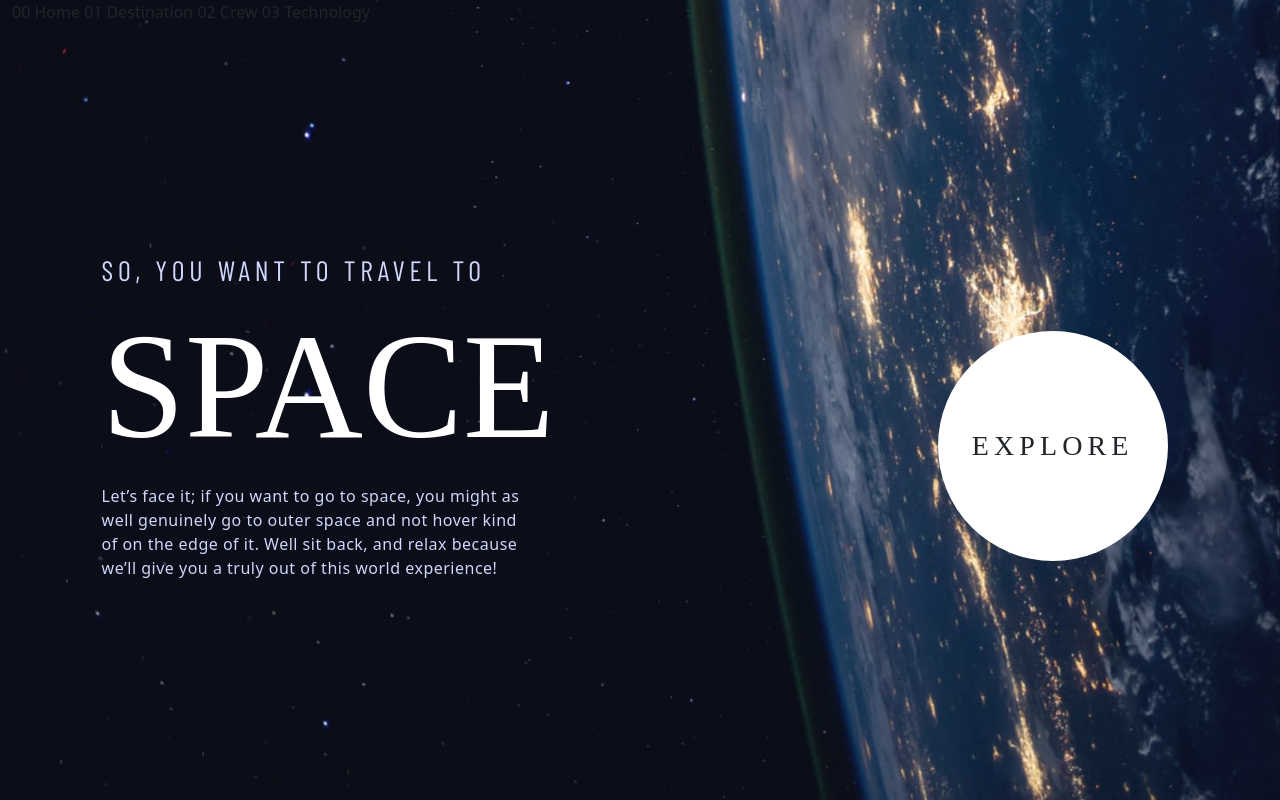
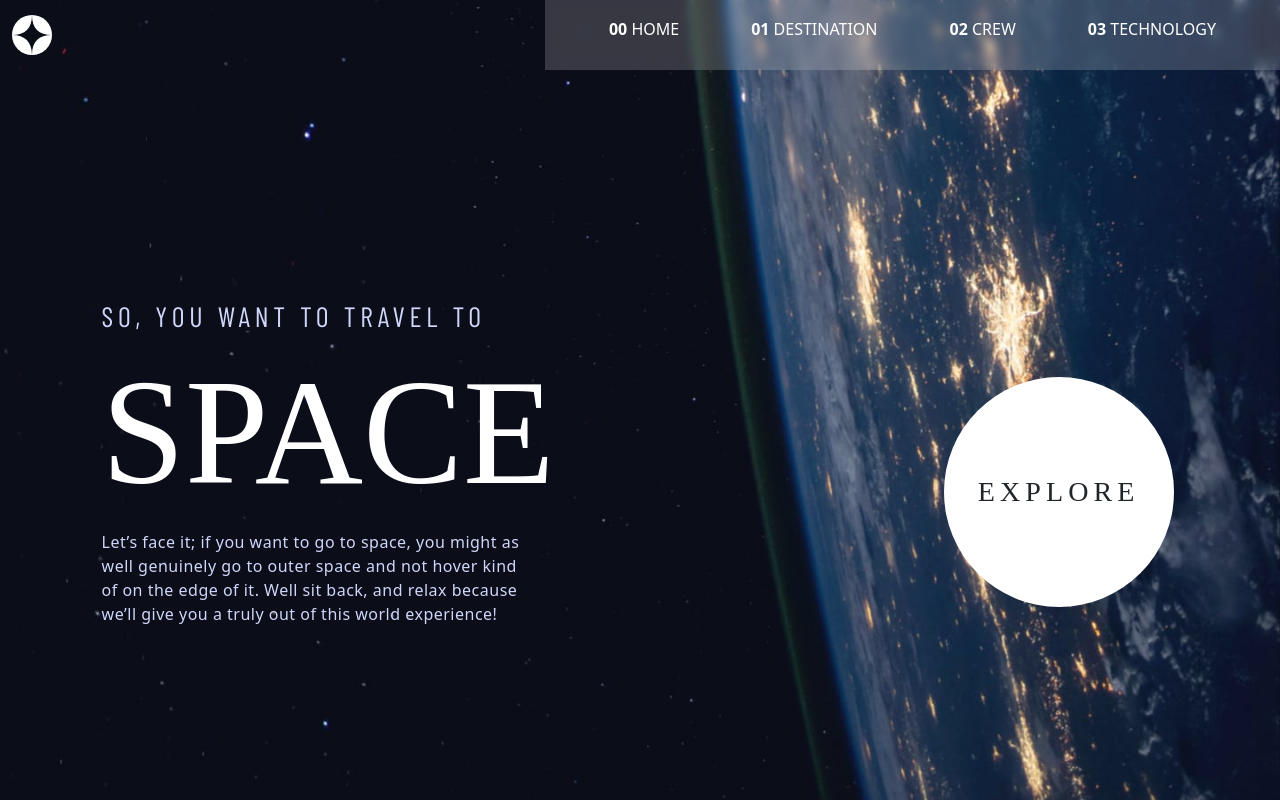
Before and after one commit to Saniya2201/space-website, a plain HTML site: page index.html in a window 1280 px wide. Drawn offline with nearby package versions, Linux system fonts and the light colour scheme; a web font is replaced by a local one.

Commit message:
home page and navigation bar

```diff
--- a/index.css
+++ b/index.css
@@ -1,6 +1,54 @@
 body {
     background-color: transparent;
 }
+
+.navigation-bar {
+    position: sticky;
+    display: flex;
+    flex-direction: row;
+    justify-content: space-between;
+    z-index: 1;
+    align-items: center;
+}
+
+.navigation-bar li {
+    list-style-type: none;
+}
+
+.navigation-bar a {
+    text-decoration: none;
+    color: inherit;
+}
+
+.navigation-bar img {
+    height: 40px;
+    width: 40px;
+}
+
+.navigation-bar ul {
+    display: flex;
+    gap: 0.5rem;
+    margin: 0;
+    height: 70px;
+    background-color: rgba(255,255,255,0.18);
+    backdrop-filter: blur(5px);
+    padding: 0 2rem;
+}
+
+.navigation-bar li {
+    float: right;
+    display: flex;
+    align-items: center;
+    color: white;
+    border-bottom: 2px solid transparent;
+    transition: border-bottom-color 200ms;
+    padding: 0 2rem;
+}
+
+.navigation-bar li:hover {
+    border-bottom-color: white;
+}
+
 
 /*mobile screen size*/
 @media screen and (max-width: 480px) {
@@ -104,6 +152,10 @@ body {
     -o-background-size: cover;
     -moz-background-size: cover;
     height: 100vh;
+    position: absolute;
+    z-index: -1;
+    padding-right: 0;
+    overflow: hidden;
 }
 
 .home h5 {
--- a/index.html
+++ b/index.html
@@ -14,11 +14,22 @@
   </head>
   <body>
     <div class="home container-fluid">
-      <div>
-        00 Home
-        01 Destination
-        02 Crew
-        03 Technology
+      <div class="navigation-bar">
+        <img style="float: left" src="assets/shared/logo.svg" alt="">
+          <ul>
+            <li>
+              <a href="#"><h6><strong>00  </strong>HOME</h6></a>
+            </li>
+            <li>
+              <a href="#"><h6><strong>01  </strong>DESTINATION</h6></a>
+            </li>
+            <li>
+              <a href="#"><h6><strong>02  </strong>CREW</h6></a>
+            </li>
+            <li>
+              <a href="#"><h6><strong>03  </strong>TECHNOLOGY</h6></a>
+            </li>
+          </ul>
       </div>
       <div class="center">
         <div class="row">
```
